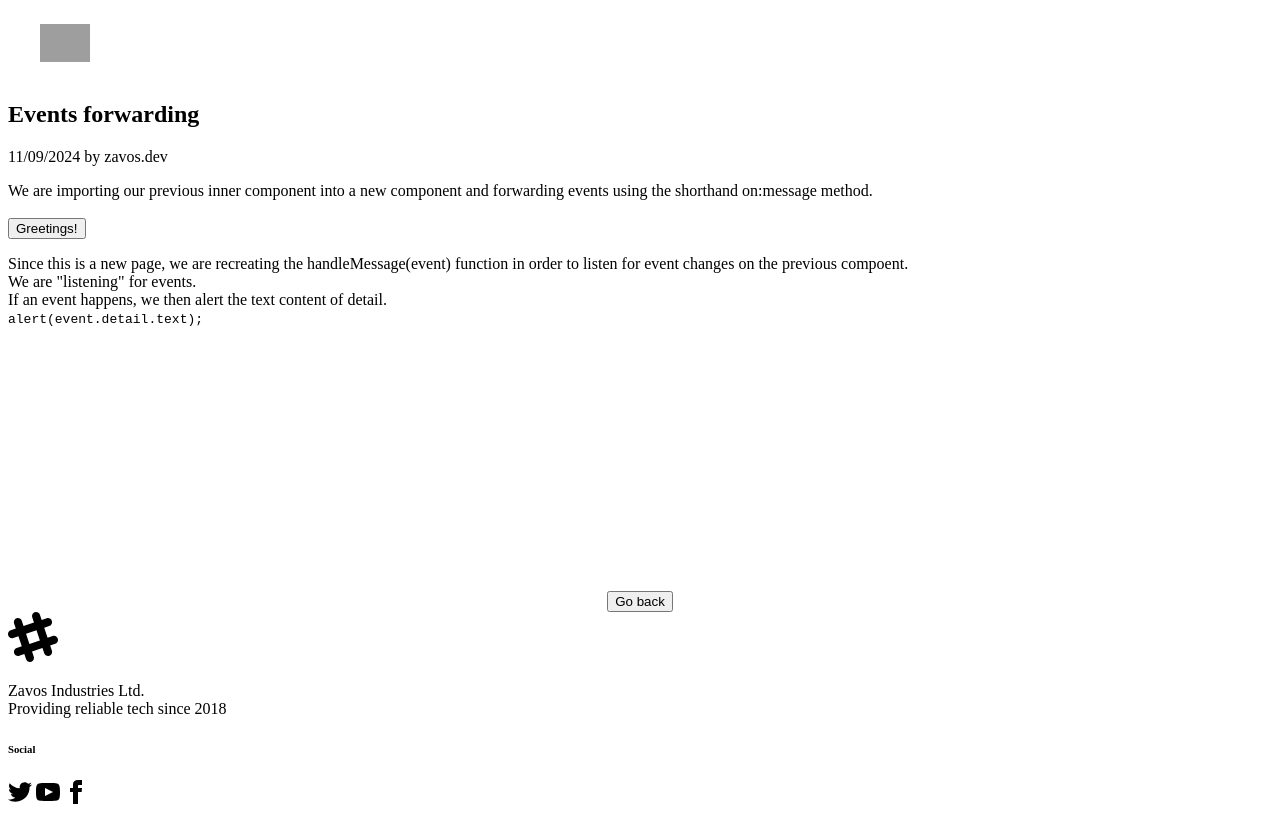
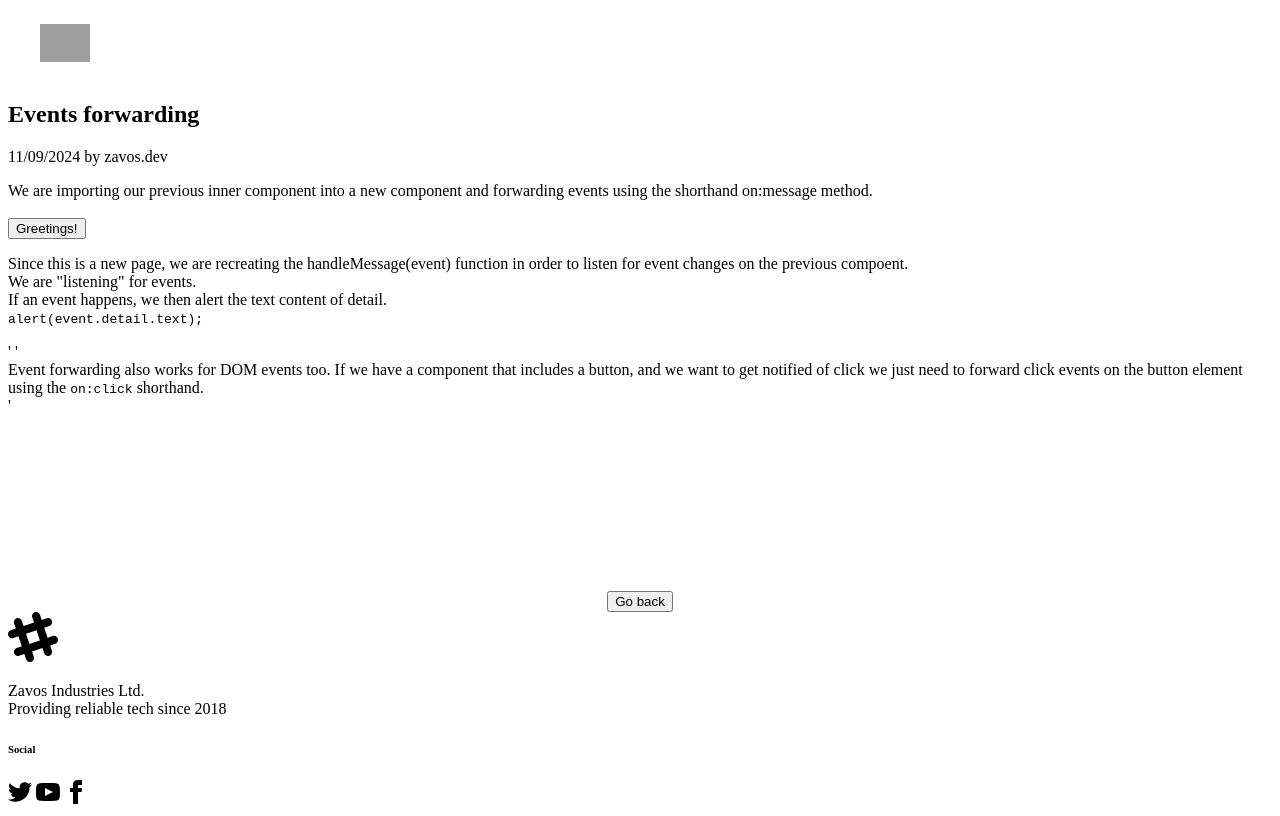
Before and after one commit to kzavos/svelte-training, a SvelteKit app: page /projects/project-4 in a window 1280 px wide. Built offline with nearby package versions, Linux system fonts and the light colour scheme; grey boxes are pictures that could not be loaded.

Commit message:
Add a small explanation about DOM Event forwarding on the 4th blog post

```diff
--- a/src/routes/projects/project-4/+page.svelte
+++ b/src/routes/projects/project-4/+page.svelte
@@ -29,6 +29,13 @@
 			<code>alert(event.detail.text);</code>
 		</p>
 	</div>
+	' '
+	<div class="prose text-lg leading-relaxed">
+		Event forwarding also works for DOM events too. If we have a component that includes a button,
+		and we want to get notified of click we just need to forward click events on the button element
+		using the <code>on:click</code> shorthand.
+	</div>
+	'
 </article>
 
 <style>
```
